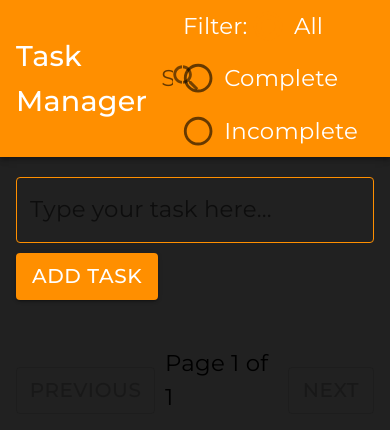
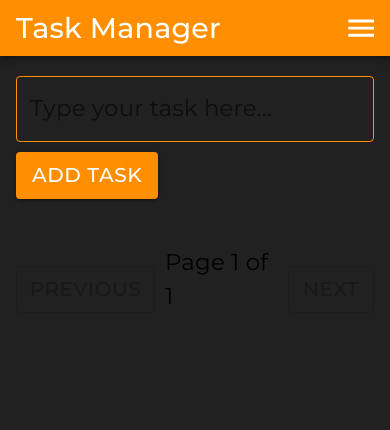
Before and after one commit to GabrielZolk/taskmanager-vip, a React (Vite) app: page / in a window 390 px wide. Shown: the top 430 px of the page. Built offline with nearby package versions, Linux system fonts and the light colour scheme.

Commit message:
feat: responsive menu, improved modal error handling

```diff
--- a/src/App.css
+++ b/src/App.css
@@ -8,6 +8,13 @@
     background-color: #FFFFFF;
     border-radius: 10px;
     margin-bottom: 10px;
+    display: flex !important;
+    flex-direction: row !important;
+}
+
+#toolbar {
+    display: flex;
+    justify-content: space-between;
 }
 
 #toolbar, #addtask, #modal-title {
@@ -33,3 +40,9 @@
 .css-3o0168-MuiTypography-root, .css-1qi9vj3 {
     font-size: .8rem !important;
 }
+
+@media(max-width: 1135px) {
+    .radio-group {
+
+    }
+}
--- a/src/App.tsx
+++ b/src/App.tsx
@@ -16,12 +16,16 @@ import {
   FormControlLabel,
   Radio,
   RadioGroup,
+  Drawer,
+  useMediaQuery,
 } from '@mui/material';
 import DeleteIcon from '@mui/icons-material/Delete';
 import EditIcon from '@mui/icons-material/Edit';
 import CheckCircleOutlineIcon from '@mui/icons-material/CheckCircleOutline';
 import SearchIcon from '@mui/icons-material/Search';
 import ClearIcon from '@mui/icons-material/Clear';
+import MenuIcon from '@mui/icons-material/Menu';
+
 import './App.css';
 
 interface Task {
@@ -39,6 +43,11 @@ function App() {
   const [searchTerm, setSearchTerm] = useState('');
   const [filteredTasks, setFilteredTasks] = useState<Task[]>([]);
   const [filterOption, setFilterOption] = useState<'all' | 'completed' | 'incomplete'>('all');
+  const [isMenuOpen, setIsMenuOpen] = useState(false);
+  const [validationError, setValidationError] = useState<string>('');
+
+  const isScreenWide = useMediaQuery('(min-width:1141px)');
+  const isScreenNarrow = useMediaQuery('(max-width:1140px)');
 
   const editInputRef = useRef<HTMLInputElement | null>(null);
   const tasksPerPage = 5;
@@ -116,13 +125,17 @@ function App() {
   };
 
   const handleTaskUpdate = () => {
-    if (editingTask) {
+    if (editingTask && editingTask.content.trim() === '') {
+      setValidationError('Task cannot be empty');
+      return;
+    }
+
     const updatedTasks = tasks.map(task =>
-        task.id === editingTask.id ? { ...task, content: editingTask.content } : task
+      task.id === editingTask?.id ? { ...task, content: editingTask.content } : task
     );
     setTasks(updatedTasks);
     handleModalClose();
-    }
+    setValidationError('');
   };
 
   const handleTaskToggleCompleted = (id: number) => {
@@ -137,6 +150,8 @@ function App() {
       <AppBar position="static">
         <Toolbar id="toolbar">
           <Typography variant="h6">Task Manager</Typography>
+          {isScreenWide && (
+            <>
               <TextField
                 label="Search tasks..."
                 variant="outlined"
@@ -145,33 +160,75 @@ function App() {
                 InputProps={{
                   endAdornment: (
                     <Box display="flex" alignItems="center">
-                  <IconButton
-                    onClick={() => setSearchTerm('')}
-                    edge="end"
-                  >
+                      <IconButton onClick={() => setSearchTerm('')} edge="end">
                         {searchTerm ? <ClearIcon /> : <SearchIcon />}
                       </IconButton>
                     </Box>
                   ),
                 }}
-            style={{ margin: '0 auto' }}
+                style={{ margin: '10px' }}
               />
               <RadioGroup
                 aria-label="task-filter"
                 name="task-filter"
                 value={filterOption}
-            onChange={(e) => setFilterOption(e.target.value as 'all' | 'completed' | 'incomplete')}
+                onChange={(e) =>
+                  setFilterOption(e.target.value as 'all' | 'completed' | 'incomplete')
+                }
                 style={{ flexDirection: 'row' }}
               >
-            <Typography variant="subtitle1" gutterBottom style={{ display: 'flex', alignItems: 'center', margin: '0 5px 0 0' }}>
-              Filter:
-            </Typography>
-            <FormControlLabel value="all" control={<Radio className='done-filter-input' />} label="All" />
-            <FormControlLabel value="completed" control={<Radio className='done-filter-input' />} label="Complete" />
-            <FormControlLabel value="incomplete" control={<Radio className='done-filter-input' />} label="Incomplete" />
+                <FormControlLabel value="all" control={<Radio className="done-filter-input" />} label="All" />
+                <FormControlLabel value="completed" control={<Radio className="done-filter-input" />} label="Complete" />
+                <FormControlLabel value="incomplete" control={<Radio className="done-filter-input" />} label="Incomplete" />
               </RadioGroup>
+            </>
+          )}
+          {isScreenNarrow && (
+            <IconButton
+              onClick={() => setIsMenuOpen(!isMenuOpen)}
+              edge="end"
+              color="inherit"
+              aria-label="menu"
+            >
+              <MenuIcon />
+            </IconButton>
+          )}
         </Toolbar>
       </AppBar>
+      <Drawer anchor="right" open={isMenuOpen} onClose={() => setIsMenuOpen(false)}>
+        <div style={{ width: 280, backgroundColor: '#333', minHeight: '100vh' }}>
+          <TextField
+            label="Search tasks..."
+            variant="outlined"
+            value={searchTerm}
+            onChange={(e) => setSearchTerm(e.target.value)}
+            InputProps={{
+              endAdornment: (
+                <Box display="flex" alignItems="center">
+                  <IconButton onClick={() => setSearchTerm('')} edge="end">
+                    {searchTerm ? <ClearIcon /> : <SearchIcon />}
+                  </IconButton>
+                </Box>
+              ),
+            }}
+            style={{ margin: '10px', display: 'flex', justifyContent: 'center' }}
+          />
+
+          <RadioGroup
+            aria-label="task-filter"
+            name="task-filter"
+            value={filterOption}
+            onChange={(e) =>
+              setFilterOption(e.target.value as 'all' | 'completed' | 'incomplete')
+            }
+            style={{ flexDirection: 'column', margin: '10px' }}
+          >
+            <FormControlLabel value="all" control={<Radio className="done-filter-input" />} label="All" />
+            <FormControlLabel value="completed" control={<Radio className="done-filter-input" />} label="Complete" />
+            <FormControlLabel value="incomplete" control={<Radio className="done-filter-input" />} label="Incomplete" />
+          </RadioGroup>
+        </div>
+      </Drawer>
       <Container style={{ marginTop: '20px' }}>
         <TextField
           label="Type your task here..."
@@ -196,6 +253,7 @@ function App() {
               id='task'
               key={task.id}
               className={task.completed ? 'taskCompleted' : ''}
+              style={{ wordWrap: 'break-word' }}
             >
               <ListItemText
                 primary={task.content}
@@ -260,7 +318,7 @@ function App() {
           onClose={handleModalClose}
           aria-labelledby="modal-title"
         >
-          <Box id='modal' sx={{ position: 'absolute', top: '50%', left: '50%', transform: 'translate(-50%, -50%)', width: 600, bgcolor: 'background.paper', boxShadow: 24, p: 6 }}>
+          <Box id='modal' sx={{ position: 'absolute', top: '50%', left: '50%', transform: 'translate(-50%, -50%)', width: isScreenWide ? 600 : 300, bgcolor: 'background.paper', boxShadow: 24, p: 6 }}>
             <Typography id="modal-title" variant="h6" component="h2">
               Edit Task
             </Typography>
@@ -269,8 +327,15 @@ function App() {
               label="Edit task"
               variant="outlined"
               value={editingTask ? editingTask.content : ''}
-              onChange={e => setEditingTask({ ...editingTask!, content: e.target.value })}
+              onChange={e => {
+                setEditingTask({ ...editingTask!, content: e.target.value });
+                if (e.target.value.trim() !== '') {
+                  setValidationError('');
+                }
+              }}
               inputRef={editInputRef}
+              error={validationError !== ''}
+              helperText={validationError}
             />
             <Button variant="contained" color="primary" style={{ marginTop: '10px' }} onClick={handleTaskUpdate}>
               Save
```
Lines whose indentation alone changed are shown as unchanged.
